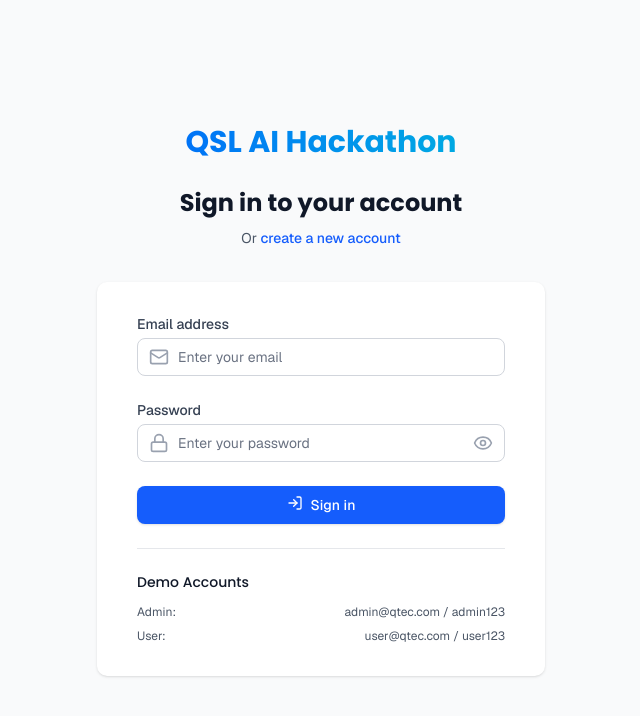
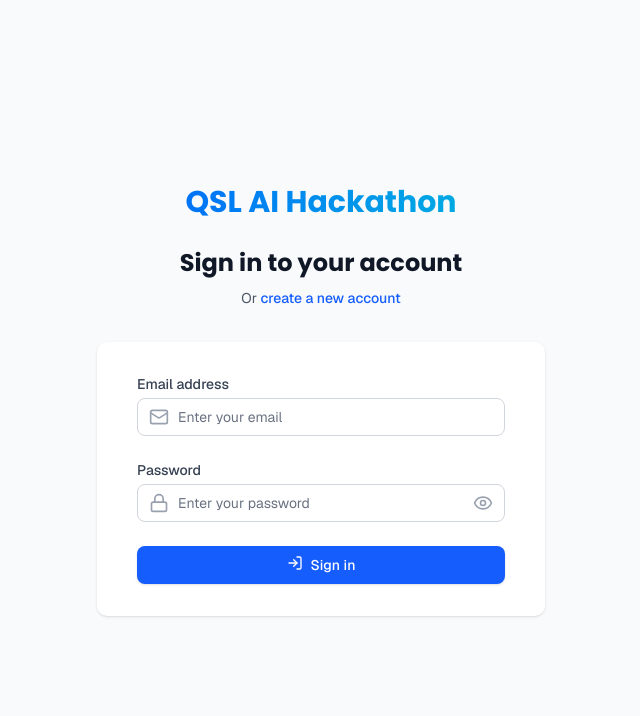
Before and after one commit to kawsar19/ai-hackathon, a Next.js app: page /login in a window 1280 px wide. Shown: the top 716 px of the page, without its empty margins (319-959 px from the left). Built offline with nearby package versions, Linux system fonts and the light colour scheme.

Commit message:
fix : removed demo

```diff
--- a/app/login/page.tsx
+++ b/app/login/page.tsx
@@ -198,20 +198,7 @@ function LoginForm() {
             </div>
           </form>
 
-          {/* Demo Accounts */}
-          <div className="mt-6 border-t border-gray-200 pt-6">
-            <h3 className="text-sm font-medium text-gray-900 mb-3">Demo Accounts</h3>
-            <div className="space-y-2 text-xs text-gray-600">
-              <div className="flex justify-between">
-                <span>Admin:</span>
-                <span>admin@qtec.com / admin123</span>
-              </div>
-              <div className="flex justify-between">
-                <span>User:</span>
-                <span>user@qtec.com / user123</span>
-              </div>
-            </div>
-          </div>
+
         </div>
       </div>
     </div>
```
